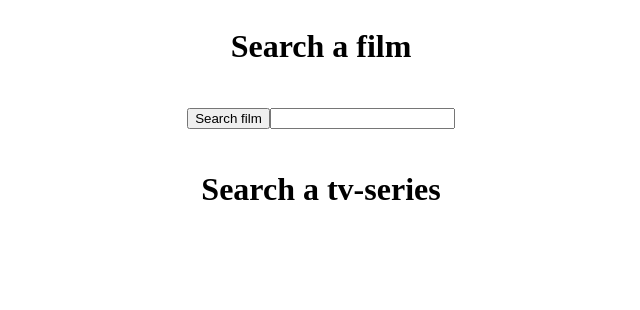
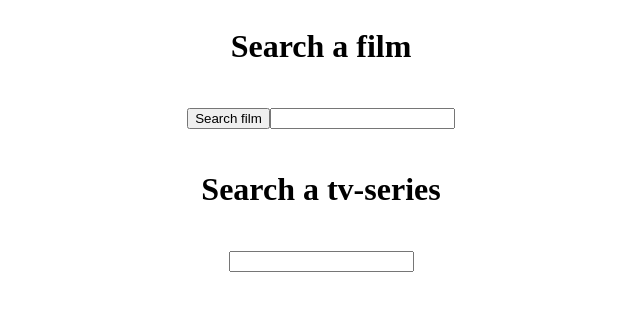
Before and after one commit to SimoneCorona/vue-boolflix, a Vue app: page / in a window 1280 px wide. Shown: the top 310 px of the page, without its empty margins (319-959 px from the left). Built offline with nearby package versions, Linux system fonts and the light colour scheme.

Commit message:
add new components

```diff
--- a/src/App.vue
+++ b/src/App.vue
@@ -1,7 +1,7 @@
 <template>
 
 <div>
-  <MyAppNavbar @startSearch="search($event)"/>
+  <MyAppNavbar @startSearch="search($event)" @startAnotherSearch="anotherSearch($)"/>
   <MyAppMain />
 </div>
 
--- a/src/components/MyAppMain.vue
+++ b/src/components/MyAppMain.vue
@@ -22,7 +22,5 @@ export default {
 <style scoped lang="scss">
 @import '~@fortawesome/fontawesome-free/css/all.min.css';
 
-main {
-    height: 500px;
-}
+
 </style>
--- a/src/components/MyAppNavbar.vue
+++ b/src/components/MyAppNavbar.vue
@@ -7,8 +7,8 @@
     </div>
     <div>
         <h1>Search a tv-series</h1>
-        <!-- <button @click="$emit('startSearch', nameFilmSearched)">Search film</button>
-        <input type="text" v-model="nameFilmSearched"> -->
+        <!-- <button @click="$emit('startSearch', nameFilmSearched)">Search film</button> -->
+        <input type="text" v-model="nameTvSeriesSearched">
     </div>
   </header>
 </template>
@@ -20,6 +20,7 @@ export default {
   data() {
           return {
               nameFilmSearched: '',
+              nameTvSeriesSearched: '',
           }
   },
 }
--- a/src/components/MyAppTvSeries.vue
+++ b/src/components/MyAppTvSeries.vue
@@ -9,8 +9,10 @@
 
 <script>
 export default {
-     name: 'MyAppTvSeries',
-
+    name: 'MyAppTvSeries',
+    props: {
+        tvSeriesArray: Array,
+    },
 }
 </script>
 
```
